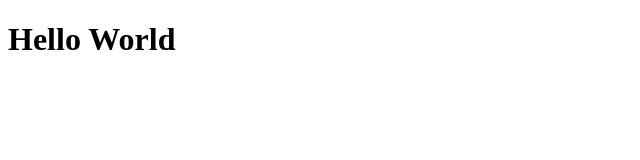
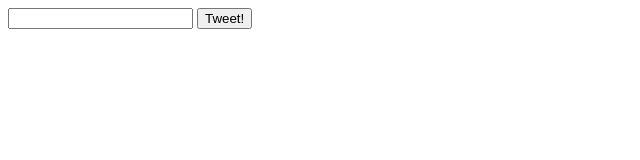
Before and after one commit to lindenmelvin/twitter-clone, a plain HTML site: page index.html in a window 1280 px wide. Shown: the whole page, without its empty margins (0-640 px from the left). Drawn offline with Linux system fonts and the light colour scheme.

Commit message:
Add input field

```diff
--- a/index.html
+++ b/index.html
@@ -9,7 +9,10 @@
 </head>
 
 <body>
-  <h1>Hello World</h1>
+  <form>
+    <input type="text" />
+    <input type="submit" value="Tweet!" />
+  </form>
 </body>
 
 </html>
```
